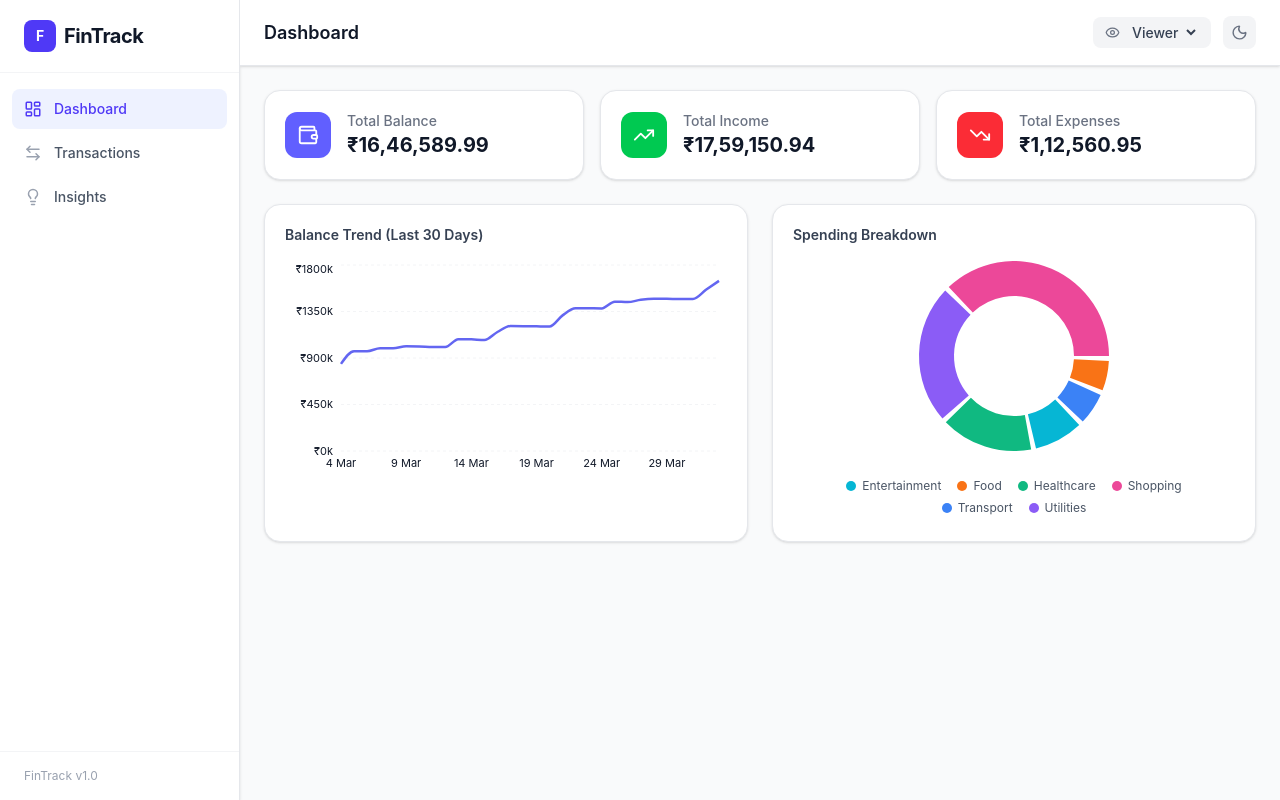
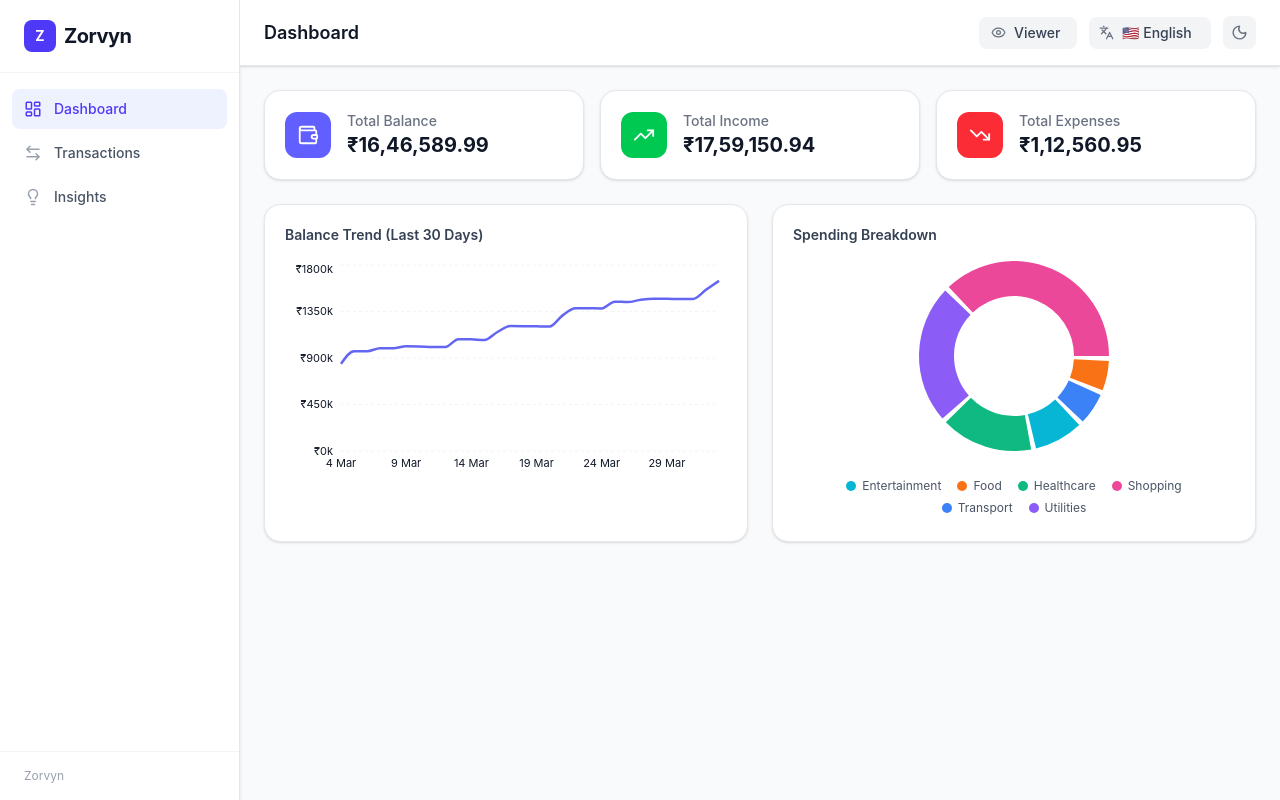
Before and after one commit to KeshavxA/Finance-Dashboard, a React (Vite) app: page / in a window 1280 px wide. Built offline with nearby package versions, Linux system fonts and the light colour scheme.

Commit message:
feat: add multi-language support (English, Hindi, Spanish, Dutch) with header switcher

```diff
--- a/src/App.jsx
+++ b/src/App.jsx
@@ -10,12 +10,16 @@ import AddTransactionModal from './components/transactions/AddTransactionModal';
 import InsightsSection from './components/insights/InsightsSection';
 import { Plus, Download } from 'lucide-react';
 import Papa from 'papaparse';
+import { TRANSLATIONS } from './utils/helpers';
 
 export default function App() {
   const activePage = useStore((s) => s.activePage);
   const transactions = useStore((s) => s.transactions);
   const filters = useStore((s) => s.filters);
   const role = useStore((s) => s.role);
+  const language = useStore((s) => s.language);
+
+  const T = TRANSLATIONS[language] || TRANSLATIONS.en;
 
   const [showModal, setShowModal] = useState(false);
   const [editTx, setEditTx] = useState(null);
@@ -102,14 +106,14 @@ export default function App() {
                     className="flex items-center gap-1.5 px-4 py-2 rounded-lg border border-gray-200 dark:border-gray-700 bg-white dark:bg-gray-800 hover:bg-gray-50 dark:hover:bg-gray-700 text-gray-700 dark:text-gray-300 text-sm font-medium transition-colors"
                   >
                     <Download size={15} />
-                    Export
+                    {T.export}
                   </button>
                   <button
                     onClick={openAdd}
                     className="flex items-center gap-1.5 px-4 py-2 rounded-lg bg-indigo-600 hover:bg-indigo-700 text-white text-sm font-medium transition-colors"
                   >
                     <Plus size={15} />
-                    Add Transaction
+                    {T.add}
                   </button>
                 </div>
               )}
--- a/src/components/dashboard/SummaryCards.jsx
+++ b/src/components/dashboard/SummaryCards.jsx
@@ -1,5 +1,6 @@
 import { Wallet, TrendingUp, TrendingDown } from 'lucide-react';
-import { formatCurrency } from '../../utils/helpers';
+import { formatCurrency, TRANSLATIONS } from '../../utils/helpers';
+import useStore from '../../store/useStore';
 
 function Card({ label, value, icon: Icon, colorClass, bgClass }) {
     return (
@@ -20,6 +21,9 @@ function Card({ label, value, icon: Icon, colorClass, bgClass }) {
 }
 
 export default function SummaryCards({ transactions }) {
+    const language = useStore((s) => s.language);
+    const T = TRANSLATIONS[language] || TRANSLATIONS.en;
+
     const totalIncome = transactions
         .filter((t) => t.type === 'income')
         .reduce((sum, t) => sum + t.amount, 0);
@@ -32,21 +36,21 @@ export default function SummaryCards({ transactions }) {
 
     const cards = [
         {
-            label: 'Total Balance',
+            label: T.balance,
             value: formatCurrency(balance),
             icon: Wallet,
             colorClass: 'bg-indigo-500',
             bgClass: 'bg-white dark:bg-gray-900 border-gray-200 dark:border-gray-800',
         },
         {
-            label: 'Total Income',
+            label: T.income,
             value: formatCurrency(totalIncome),
             icon: TrendingUp,
             colorClass: 'bg-green-500',
             bgClass: 'bg-white dark:bg-gray-900 border-gray-200 dark:border-gray-800',
         },
         {
-            label: 'Total Expenses',
+            label: T.expenses,
             value: formatCurrency(totalExpenses),
             icon: TrendingDown,
             colorClass: 'bg-red-500',
--- a/src/components/layout/Header.jsx
+++ b/src/components/layout/Header.jsx
@@ -2,8 +2,10 @@ import {
     Sun, Moon,
     Eye, Shield,
     LayoutDashboard, ArrowLeftRight, Lightbulb,
+    Languages,
 } from 'lucide-react';
 import useStore from '../../store/useStore';
+import { TRANSLATIONS } from '../../utils/helpers';
 
 const NAV_ITEMS = [
     { id: 'dashboard', label: 'Dashboard', icon: LayoutDashboard },
@@ -11,30 +13,51 @@ const NAV_ITEMS = [
     { id: 'insights', label: 'Insights', icon: Lightbulb },
 ];
 
-const PAGE_TITLES = {
-    dashboard: 'Dashboard',
-    transactions: 'Transactions',
-    insights: 'Insights',
-};
+const LANGUAGES = [
+    { id: 'en', label: 'English', flag: '🇺🇸' },
+    { id: 'hi', label: 'Hindi', flag: '🇮🇳' },
+    { id: 'es', label: 'Spanish', flag: '🇪🇸' },
+    { id: 'nl', label: 'Dutch', flag: '🇳🇱' },
+];
+
+function LanguageSwitcher({ language, setLanguage, className = "" }) {
+    return (
+        <div className={`relative flex items-center gap-2 bg-gray-100 dark:bg-gray-800 rounded-lg px-2.5 py-1.5 ${className}`}>
+            <Languages size={15} className="text-gray-500 dark:text-gray-400" />
+            <select
+                value={language}
+                onChange={(e) => setLanguage(e.target.value)}
+                className="bg-transparent text-sm font-medium text-gray-700 dark:text-gray-300 cursor-pointer outline-none appearance-none pr-1 focus:ring-0 border-none"
+            >
+                {LANGUAGES.map((l) => (
+                    <option key={l.id} value={l.id} className="dark:bg-gray-900">
+                        {l.flag} {l.label}
+                    </option>
+                ))}
+            </select>
+        </div>
+    );
+}
 
 export default function Header() {
     const activePage = useStore((s) => s.activePage);
-    const setActivePage = useStore((s) => s.setActivePage);
     const role = useStore((s) => s.role);
     const setRole = useStore((s) => s.setRole);
     const darkMode = useStore((s) => s.darkMode);
     const toggleDarkMode = useStore((s) => s.toggleDarkMode);
+    const language = useStore((s) => s.language);
+    const setLanguage = useStore((s) => s.setLanguage);
+
+    const T = TRANSLATIONS[language] || TRANSLATIONS.en;
 
     return (
         <>
             <header className="hidden md:flex items-center justify-between px-6 py-4 bg-white dark:bg-gray-900 border-b border-gray-200 dark:border-gray-800 shadow-sm shrink-0">
-
                 <h1 className="text-lg font-semibold text-gray-900 dark:text-white">
-                    {PAGE_TITLES[activePage]}
+                    {T[activePage]}
                 </h1>
 
                 <div className="flex items-center gap-3">
-
                     <div className="relative flex items-center gap-2 bg-gray-100 dark:bg-gray-800 rounded-lg px-3 py-1.5">
                         {role === 'viewer'
                             ? <Eye size={15} className="text-gray-500 dark:text-gray-400" />
@@ -43,12 +66,17 @@ export default function Header() {
                         <select
                             value={role}
                             onChange={(e) => setRole(e.target.value)}
-                            className="bg-transparent text-sm font-medium text-gray-700 dark:text-gray-300 cursor-pointer outline-none pr-1"
+                            className="bg-transparent text-sm font-medium text-gray-700 dark:text-gray-300 cursor-pointer outline-none appearance-none pr-1"
                         >
-                            <option value="viewer">Viewer</option>
-                            <option value="admin">Admin</option>
+                            <option value="viewer" className="dark:bg-gray-900">Viewer</option>
+                            <option value="admin" className="dark:bg-gray-900">Admin</option>
                         </select>
                     </div>
+
+                    <LanguageSwitcher
+                        language={language}
+                        setLanguage={setLanguage}
+                    />
 
                     <button
                         onClick={toggleDarkMode}
@@ -64,33 +92,33 @@ export default function Header() {
             </header>
 
             <header className="md:hidden flex items-center justify-between px-4 py-3 bg-white dark:bg-gray-900 border-b border-gray-200 dark:border-gray-800 shrink-0">
-                <div className="flex items-center gap-2">
+                <div className="flex items-center gap-2 shrink-0">
                     <div className="w-7 h-7 rounded-md bg-indigo-600 flex items-center justify-center">
                         <span className="text-white font-bold text-xs">F</span>
                     </div>
-                    <span className="font-bold text-gray-900 dark:text-white">FinTrack</span>
                 </div>
 
-                <div className="flex items-center gap-2">
-
+                <div className="flex items-center gap-2 overflow-x-auto custom-scrollbar-hide">
                     <div className="relative flex items-center gap-1.5 bg-gray-100 dark:bg-gray-800 rounded-lg px-2.5 py-1.5">
-                        {role === 'viewer'
-                            ? <Eye size={13} className="text-gray-500 dark:text-gray-400" />
-                            : <Shield size={13} className="text-indigo-500" />
-                        }
                         <select
                             value={role}
                             onChange={(e) => setRole(e.target.value)}
-                            className="bg-transparent text-xs font-medium text-gray-700 dark:text-gray-300 cursor-pointer outline-none"
+                            className="bg-transparent text-xs font-medium text-gray-700 dark:text-gray-300 cursor-pointer outline-none appearance-none"
                         >
-                            <option value="viewer">Viewer</option>
-                            <option value="admin">Admin</option>
+                            <option value="viewer" className="dark:bg-gray-900">Viewer</option>
+                            <option value="admin" className="dark:bg-gray-900">Admin</option>
                         </select>
                     </div>
 
+                    <LanguageSwitcher
+                        language={language}
+                        setLanguage={setLanguage}
+                        className="!gap-1 !px-2"
+                    />
+
                     <button
                         onClick={toggleDarkMode}
-                        className="p-1.5 rounded-lg bg-gray-100 dark:bg-gray-800 hover:bg-gray-200 dark:hover:bg-gray-700 transition-colors"
+                        className="p-1.5 rounded-lg bg-gray-100 dark:bg-gray-800 hover:bg-gray-200 dark:hover:bg-gray-700 transition-colors shrink-0"
                         aria-label="Toggle dark mode"
                     >
                         {darkMode
@@ -107,18 +135,18 @@ export default function Header() {
                     return (
                         <button
                             key={id}
-                            onClick={() => setActivePage(id)}
+                            onClick={() => useStore.getState().setActivePage(id)}
                             className={`
-                flex flex-col items-center justify-center flex-1 py-2.5 gap-1 text-xs font-medium
-                transition-colors duration-150
-                ${isActive
+                                flex flex-col items-center justify-center flex-1 py-2.5 gap-1 text-xs font-medium
+                                transition-colors duration-150
+                                ${isActive
                                     ? 'text-indigo-600 dark:text-indigo-400'
                                     : 'text-gray-400 dark:text-gray-500'
                                 }
-              `}
+                            `}
                         >
                             <Icon size={20} />
-                            <span>{label}</span>
+                            <span>{T[id]}</span>
                         </button>
                     );
                 })}
--- a/src/components/layout/Sidebar.jsx
+++ b/src/components/layout/Sidebar.jsx
@@ -1,57 +1,60 @@
 import { LayoutDashboard, ArrowLeftRight, Lightbulb } from 'lucide-react';
 import useStore from '../../store/useStore';
+import { TRANSLATIONS } from '../../utils/helpers';
 
 const NAV_ITEMS = [
-    { id: 'dashboard', label: 'Dashboard', icon: LayoutDashboard },
-    { id: 'transactions', label: 'Transactions', icon: ArrowLeftRight },
-    { id: 'insights', label: 'Insights', icon: Lightbulb },
+    { id: 'dashboard', icon: LayoutDashboard },
+    { id: 'transactions', icon: ArrowLeftRight },
+    { id: 'insights', icon: Lightbulb },
 ];
 
 export default function Sidebar() {
     const activePage = useStore((s) => s.activePage);
     const setActivePage = useStore((s) => s.setActivePage);
+    const language = useStore((s) => s.language);
+
+    const T = TRANSLATIONS[language] || TRANSLATIONS.en;
 
     return (
-        <aside className="hidden md:flex flex-col w-60 shrink-0 bg-white dark:bg-gray-900 border-r border-gray-200 dark:border-gray-800 shadow-sm">
+        <aside className="hidden md:flex flex-col w-60 shrink-0 bg-white dark:bg-gray-900 border-r border-gray-200 dark:border-gray-800 shadow-sm transition-colors duration-300">
 
             <div className="flex items-center gap-2 px-6 py-5 border-b border-gray-100 dark:border-gray-800">
                 <div className="w-8 h-8 rounded-lg bg-indigo-600 flex items-center justify-center">
-                    <span className="text-white font-bold text-sm">F</span>
+                    <span className="text-white font-bold text-sm">Z</span>
                 </div>
                 <span className="text-xl font-bold text-gray-900 dark:text-white tracking-tight">
-                    FinTrack
+                    Zorvyn
                 </span>
             </div>
 
-
             <nav className="flex flex-col gap-1 px-3 py-4 flex-1">
-                {NAV_ITEMS.map(({ id, label, icon: Icon }) => {
+                {NAV_ITEMS.map(({ id, icon: Icon }) => {
                     const isActive = activePage === id;
                     return (
                         <button
                             key={id}
                             onClick={() => setActivePage(id)}
                             className={`
-                flex items-center gap-3 px-3 py-2.5 rounded-lg text-sm font-medium w-full text-left
-                transition-all duration-150
-                ${isActive
+                        flex items-center gap-3 px-3 py-2.5 rounded-lg text-sm font-medium w-full text-left
+                        transition-all duration-150
+                        ${isActive
                                     ? 'bg-indigo-50 dark:bg-indigo-950 text-indigo-600 dark:text-indigo-400'
                                     : 'text-gray-600 dark:text-gray-400 hover:bg-gray-100 dark:hover:bg-gray-800 hover:text-gray-900 dark:hover:text-gray-100'
                                 }
-              `}
+                      `}
                         >
                             <Icon
                                 size={18}
                                 className={isActive ? 'text-indigo-600 dark:text-indigo-400' : 'text-gray-400 dark:text-gray-500'}
                             />
-                            {label}
+                            {T[id]}
                         </button>
                     );
                 })}
             </nav>
 
             <div className="px-6 py-4 border-t border-gray-100 dark:border-gray-800">
-                <p className="text-xs text-gray-400 dark:text-gray-600">FinTrack v1.0</p>
+                <p className="text-xs text-gray-400 dark:text-gray-600">Zorvyn</p>
             </div>
         </aside>
     );
--- a/src/index.css
+++ b/src/index.css
@@ -47,4 +47,5 @@ input[type=number]::-webkit-outer-spin-button {
 
 input[type=number] {
   -moz-appearance: textfield;
+  appearance: textfield;
 }
--- a/src/store/useStore.js
+++ b/src/store/useStore.js
@@ -13,19 +13,18 @@ const useStore = create(
     persist(
         (set) => ({
 
-            // ─── Role ────────────────────────────────────────────────────────────────
             role: 'viewer',
             setRole: (role) => set({ role }),
 
-            // ─── Dark mode ───────────────────────────────────────────────────────────
             darkMode: false,
             toggleDarkMode: () => set((state) => ({ darkMode: !state.darkMode })),
 
-            // ─── Active page ─────────────────────────────────────────────────────────
+            language: 'en',
+            setLanguage: (language) => set({ language }),
+
             activePage: 'dashboard',
             setActivePage: (activePage) => set({ activePage }),
 
-            // ─── Transactions ─────────────────────────────────────────────────────────
             transactions: INITIAL_TRANSACTIONS,
 
             addTransaction: (transaction) =>
@@ -45,7 +44,6 @@ const useStore = create(
                     transactions: state.transactions.filter((txn) => txn.id !== id),
                 })),
 
-            // ─── Filters ──────────────────────────────────────────────────────────────
             filters: { ...DEFAULT_FILTERS },
 
             setFilters: (partial) =>
--- a/src/utils/helpers.js
+++ b/src/utils/helpers.js
@@ -54,3 +54,50 @@ export const CATEGORY_COLORS = {
     Entertainment: '#06b6d4',
     Utilities: '#8b5cf6',
 };
+
+export const TRANSLATIONS = {
+    en: {
+        dashboard: 'Dashboard',
+        transactions: 'Transactions',
+        insights: 'Insights',
+        balance: 'Total Balance',
+        income: 'Total Income',
+        expenses: 'Total Expenses',
+        add: 'Add Transaction',
+        export: 'Export',
+        search: 'Search description...',
+    },
+    hi: {
+        dashboard: 'डैशबोर्ड',
+        transactions: 'लेनदेन',
+        insights: 'इनसाइट्स',
+        balance: 'कुल शेष',
+        income: 'कुल आय',
+        expenses: 'कुल खर्च',
+        add: 'लेनदेन जोड़ें',
+        export: 'निर्यात',
+        search: 'विवरण खोजें...',
+    },
+    es: {
+        dashboard: 'Tablero',
+        transactions: 'Transacciones',
+        insights: 'Perspectivas',
+        balance: 'Balance Total',
+        income: 'Ingresos Totales',
+        expenses: 'Gastos Totales',
+        add: 'Añadir Transacción',
+        export: 'Exportar',
+        search: 'Buscar descripción...',
+    },
+    nl: {
+        dashboard: 'Dashboard',
+        transactions: 'Transacties',
+        insights: 'Inzichten',
+        balance: 'Totaal Saldo',
+        income: 'Totale Inkomsten',
+        expenses: 'Totale Uitgaven',
+        add: 'Transactie Toevoegen',
+        export: 'Exporteren',
+        search: 'Beschrijving zoeken...',
+    },
+};
```
